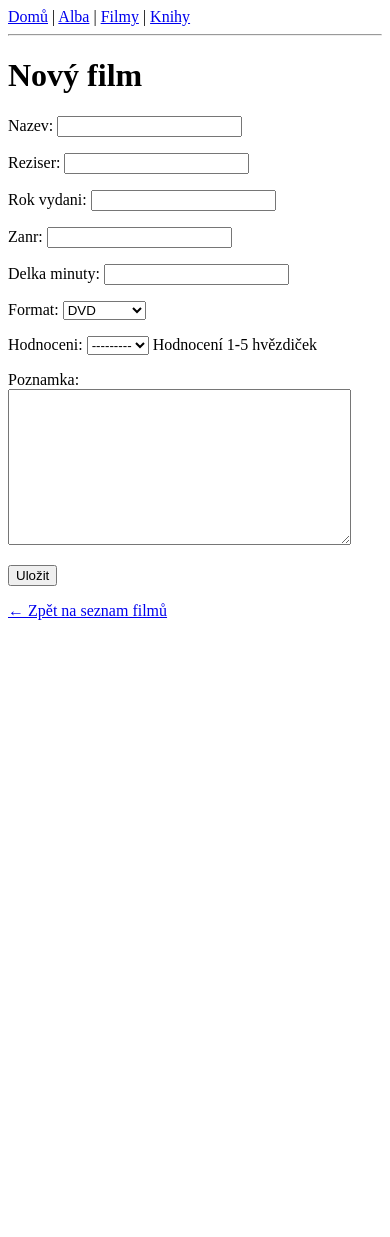
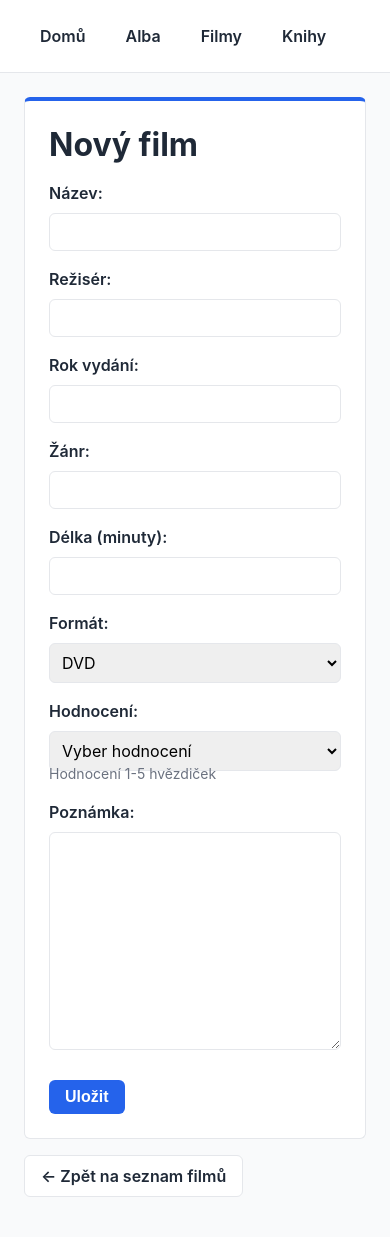
Before and after one commit to MiroslavSvoboda-prog/diskografie---sbirka-medii, a Django app: page /filmy/nove/ in a window 390 px wide. Before the commit the page ends 620 px from the top, so only its background shows below. Run offline with Django 5.2, Linux system fonts and the light colour scheme.

Commit message:
Pridano CSS stylovani s barevnym rozlisenim typu medii (album/film/kniha)

```diff
--- a/sbirka/forms.py
+++ b/sbirka/forms.py
@@ -1,20 +1,64 @@
 from django import forms
 from .models import Album, Film, Kniha
 
+HODNOCENI_PRAZDNA_VOLBA = "Vyber hodnocení"
 
-class AlbumForm(forms.ModelForm):
+
+class MediaFormMixin:
+    """Nastaví český text prázdné volby pro pole hodnocení."""
+
+    def __init__(self, *args, **kwargs):
+        super().__init__(*args, **kwargs)
+        self.fields['hodnoceni'].choices = [
+            (hodnota, popisek) if hodnota != '' else (hodnota, HODNOCENI_PRAZDNA_VOLBA)
+            for hodnota, popisek in self.fields['hodnoceni'].choices
+        ]
+
+
+class AlbumForm(MediaFormMixin, forms.ModelForm):
     class Meta:
         model = Album
         fields = ['nazev', 'interpret', 'rok_vydani', 'zanr', 'pocet_skladeb', 'format', 'hodnoceni', 'poznamka']
+        labels = {
+            'nazev': 'Název',
+            'interpret': 'Interpret',
+            'rok_vydani': 'Rok vydání',
+            'zanr': 'Žánr',
+            'pocet_skladeb': 'Počet skladeb',
+            'format': 'Formát',
+            'hodnoceni': 'Hodnocení',
+            'poznamka': 'Poznámka',
+        }
 
 
-class FilmForm(forms.ModelForm):
+class FilmForm(MediaFormMixin, forms.ModelForm):
     class Meta:
         model = Film
         fields = ['nazev', 'reziser', 'rok_vydani', 'zanr', 'delka_minuty', 'format', 'hodnoceni', 'poznamka']
+        labels = {
+            'nazev': 'Název',
+            'reziser': 'Režisér',
+            'rok_vydani': 'Rok vydání',
+            'zanr': 'Žánr',
+            'delka_minuty': 'Délka (minuty)',
+            'format': 'Formát',
+            'hodnoceni': 'Hodnocení',
+            'poznamka': 'Poznámka',
+        }
 
 
-class KnihaForm(forms.ModelForm):
+class KnihaForm(MediaFormMixin, forms.ModelForm):
     class Meta:
         model = Kniha
         fields = ['nazev', 'autor', 'rok_vydani', 'zanr', 'pocet_stran', 'isbn', 'format', 'hodnoceni', 'poznamka']
+        labels = {
+            'nazev': 'Název',
+            'autor': 'Autor',
+            'rok_vydani': 'Rok vydání',
+            'zanr': 'Žánr',
+            'pocet_stran': 'Počet stran',
+            'isbn': 'ISBN',
+            'format': 'Formát',
+            'hodnoceni': 'Hodnocení',
+            'poznamka': 'Poznámka',
+        }
--- /dev/null
+++ b/sbirka/static/sbirka/css/style.css
@@ -0,0 +1,374 @@
+:root {
+    --color-album: #7c3aed;
+    --color-album-light: #ede9fe;
+    --color-film: #2563eb;
+    --color-film-light: #dbeafe;
+    --color-kniha: #059669;
+    --color-kniha-light: #d1fae5;
+
+    --color-text: #1f2937;
+    --color-bg: #f9fafb;
+    --color-border: #e5e7eb;
+
+    --spacing-sm: 8px;
+    --spacing-md: 16px;
+    --spacing-lg: 24px;
+}
+
+* {
+    box-sizing: border-box;
+}
+
+body {
+    margin: 0;
+    font-family: -apple-system, BlinkMacSystemFont, "Segoe UI", Roboto, Helvetica, Arial, sans-serif;
+    font-size: 16px;
+    line-height: 1.5;
+    color: var(--color-text);
+    background-color: var(--color-bg);
+}
+
+h1, h2, h3 {
+    line-height: 1.25;
+    margin-bottom: var(--spacing-md);
+}
+
+a {
+    color: var(--color-film);
+}
+
+nav {
+    display: flex;
+    align-items: center;
+    gap: var(--spacing-sm);
+    padding: var(--spacing-md) var(--spacing-lg);
+    background-color: #ffffff;
+    border-bottom: 1px solid var(--color-border);
+}
+
+nav a {
+    padding: var(--spacing-sm) var(--spacing-md);
+    border-radius: 6px;
+    color: var(--color-text);
+    font-weight: 600;
+    text-decoration: none;
+}
+
+nav a:hover {
+    background-color: var(--color-bg);
+    color: var(--color-film);
+}
+
+main {
+    max-width: 800px;
+    margin: 0 auto;
+    padding: var(--spacing-lg);
+}
+
+hr {
+    display: none;
+}
+
+ul {
+    list-style: none;
+    margin: 0;
+    padding: 0;
+}
+
+/* Karty pro položky v seznamech */
+
+.card {
+    padding: var(--spacing-md);
+    margin-bottom: var(--spacing-sm);
+    border-radius: 6px;
+    background-color: #ffffff;
+    border: 1px solid var(--color-border);
+    border-left: 4px solid var(--color-border);
+}
+
+.card a {
+    font-weight: 600;
+    text-decoration: none;
+}
+
+.card a:hover {
+    text-decoration: underline;
+}
+
+.card--album {
+    background-color: var(--color-album-light);
+    border-left: 4px solid var(--color-album);
+}
+
+.card--film {
+    background-color: var(--color-film-light);
+    border-left: 4px solid var(--color-film);
+}
+
+.card--kniha {
+    background-color: var(--color-kniha-light);
+    border-left: 4px solid var(--color-kniha);
+}
+
+/* Tlačítka a formuláře */
+
+.btn,
+button,
+input[type="submit"],
+input[type="button"] {
+    display: inline-block;
+    padding: var(--spacing-sm) var(--spacing-md);
+    border: none;
+    border-radius: 6px;
+    background-color: var(--color-film);
+    color: #ffffff;
+    font-size: 1rem;
+    font-weight: 600;
+    text-decoration: none;
+    cursor: pointer;
+}
+
+.btn:hover,
+button:hover,
+input[type="submit"]:hover,
+input[type="button"]:hover {
+    opacity: 0.9;
+}
+
+.btn--danger {
+    background-color: #dc2626;
+}
+
+.btn--secondary {
+    background-color: #ffffff;
+    color: var(--color-text);
+    border: 1px solid var(--color-border);
+}
+
+.btn--secondary:hover {
+    background-color: var(--color-bg);
+    opacity: 1;
+}
+
+.btn--album { background-color: var(--color-album); }
+.btn--film { background-color: var(--color-film); }
+.btn--kniha { background-color: var(--color-kniha); }
+
+form p {
+    margin-bottom: var(--spacing-md);
+}
+
+form label {
+    display: block;
+    margin-bottom: var(--spacing-sm);
+    font-weight: 600;
+}
+
+form input,
+form select,
+form textarea {
+    width: 100%;
+    max-width: 400px;
+    padding: var(--spacing-sm);
+    border: 1px solid var(--color-border);
+    border-radius: 6px;
+    font-size: 1rem;
+    font-family: inherit;
+    transition: border-color 0.15s ease, box-shadow 0.15s ease;
+}
+
+form input:focus,
+form select:focus,
+form textarea:focus {
+    outline: none;
+    border-color: var(--color-accent, var(--color-film));
+    box-shadow: 0 0 0 3px var(--color-accent, var(--color-film));
+    opacity: 1;
+}
+
+.helptext {
+    display: block;
+    margin-top: calc(var(--spacing-sm) * -1);
+    margin-bottom: var(--spacing-sm);
+    font-size: 0.875rem;
+    color: #6b7280;
+}
+
+/* Detail stránky */
+
+.detail-panel {
+    background-color: #ffffff;
+    border: 1px solid var(--color-border);
+    border-top: 4px solid var(--color-border);
+    border-radius: 6px;
+    padding: var(--spacing-lg);
+}
+
+.detail-panel h1 {
+    margin-top: 0;
+}
+
+.detail-panel--album { border-top-color: var(--color-album); }
+.detail-panel--album h1 { color: var(--color-album); }
+
+.detail-panel--film { border-top-color: var(--color-film); }
+.detail-panel--film h1 { color: var(--color-film); }
+
+.detail-panel--kniha { border-top-color: var(--color-kniha); }
+.detail-panel--kniha h1 { color: var(--color-kniha); }
+
+.detail-list {
+    display: grid;
+    grid-template-columns: max-content 1fr;
+    gap: var(--spacing-sm) var(--spacing-lg);
+    margin: var(--spacing-lg) 0;
+}
+
+.detail-list dt {
+    font-weight: 600;
+    color: #6b7280;
+}
+
+.detail-list dd {
+    margin: 0;
+}
+
+.detail-actions {
+    display: flex;
+    flex-wrap: wrap;
+    gap: var(--spacing-sm);
+    margin-top: var(--spacing-lg);
+    padding-top: var(--spacing-lg);
+    border-top: 1px solid var(--color-border);
+}
+
+/* Formulářové stránky (vytvoření/úprava) */
+
+.form-panel {
+    background-color: #ffffff;
+    border: 1px solid var(--color-border);
+    border-top: 4px solid var(--color-border);
+    border-radius: 6px;
+    padding: var(--spacing-lg);
+    margin-bottom: var(--spacing-md);
+}
+
+.form-panel h1 {
+    margin-top: 0;
+}
+
+.form-panel--album { --color-accent: var(--color-album); border-top-color: var(--color-album); }
+.form-panel--film { --color-accent: var(--color-film); border-top-color: var(--color-film); }
+.form-panel--kniha { --color-accent: var(--color-kniha); border-top-color: var(--color-kniha); }
+
+.form-panel .btn[type="submit"] {
+    background-color: var(--color-accent, var(--color-film));
+    margin-top: var(--spacing-sm);
+}
+
+/* Stránky pro potvrzení smazání */
+
+.delete-panel {
+    background-color: #fef2f2;
+    border: 1px solid #fecaca;
+    border-left: 4px solid #dc2626;
+    border-radius: 6px;
+    padding: var(--spacing-lg);
+}
+
+.delete-panel h1 {
+    margin-top: 0;
+    font-size: 1.25rem;
+    color: #991b1b;
+}
+
+.form-actions {
+    display: flex;
+    gap: var(--spacing-sm);
+    margin-top: var(--spacing-md);
+}
+
+/* Domovská stránka */
+
+.home-subtitle {
+    margin: 0 0 var(--spacing-lg);
+    color: #6b7280;
+    font-size: 1.05rem;
+}
+
+.home-tiles {
+    display: grid;
+    grid-template-columns: repeat(3, 1fr);
+    gap: var(--spacing-lg);
+}
+
+@media (max-width: 640px) {
+    .home-tiles {
+        grid-template-columns: 1fr;
+    }
+}
+
+.home-tile {
+    display: flex;
+    flex-direction: column;
+    gap: var(--spacing-sm);
+    padding: var(--spacing-lg);
+    border-radius: 10px;
+    border-top: 4px solid var(--color-border);
+    background-color: #ffffff;
+    text-decoration: none;
+    color: var(--color-text);
+    box-shadow: 0 1px 2px rgba(0, 0, 0, 0.05);
+    transition: transform 0.15s ease, box-shadow 0.15s ease;
+}
+
+.home-tile:hover {
+    transform: translateY(-2px);
+    box-shadow: 0 8px 20px rgba(0, 0, 0, 0.1);
+}
+
+.home-tile__label {
+    font-weight: 600;
+    font-size: 1.1rem;
+}
+
+.home-tile__count {
+    font-size: 2.5rem;
+    font-weight: 700;
+    line-height: 1;
+}
+
+.home-tile__link {
+    margin-top: auto;
+    font-weight: 600;
+}
+
+.home-tile--album {
+    background-color: var(--color-album-light);
+    border-top-color: var(--color-album);
+}
+
+.home-tile--album .home-tile__count,
+.home-tile--album .home-tile__link {
+    color: var(--color-album);
+}
+
+.home-tile--film {
+    background-color: var(--color-film-light);
+    border-top-color: var(--color-film);
+}
+
+.home-tile--film .home-tile__count,
+.home-tile--film .home-tile__link {
+    color: var(--color-film);
+}
+
+.home-tile--kniha {
+    background-color: var(--color-kniha-light);
+    border-top-color: var(--color-kniha);
+}
+
+.home-tile--kniha .home-tile__count,
+.home-tile--kniha .home-tile__link {
+    color: var(--color-kniha);
+}
--- a/sbirka/templates/sbirka/base.html
+++ b/sbirka/templates/sbirka/base.html
@@ -4,15 +4,15 @@
 <head>
     <meta charset="UTF-8">
     <title>{% block title %}Diskografie{% endblock %}</title>
+    <link rel="stylesheet" href="{% static 'sbirka/css/style.css' %}">
 </head>
 <body>
     <nav>
-        <a href="{% url 'sbirka:home' %}">Domů</a> |
-        <a href="{% url 'sbirka:album_list' %}">Alba</a> |
-        <a href="{% url 'sbirka:film_list' %}">Filmy</a> |
+        <a href="{% url 'sbirka:home' %}">Domů</a>
+        <a href="{% url 'sbirka:album_list' %}">Alba</a>
+        <a href="{% url 'sbirka:film_list' %}">Filmy</a>
         <a href="{% url 'sbirka:kniha_list' %}">Knihy</a>
     </nav>
-    <hr>
     <main>
         {% block content %}
         {% endblock %}
--- a/sbirka/templates/sbirka/film_form.html
+++ b/sbirka/templates/sbirka/film_form.html
@@ -5,11 +5,13 @@
 {% endblock %}
 
 {% block content %}
-    <h1>{% if film %}Upravit film{% else %}Nový film{% endif %}</h1>
-    <form method="post">
-        {% csrf_token %}
-        {{ form.as_p }}
-        <button type="submit">Uložit</button>
-    </form>
-    <p><a href="{% url 'sbirka:film_list' %}">← Zpět na seznam filmů</a></p>
+    <div class="form-panel form-panel--film">
+        <h1>{% if film %}Upravit film{% else %}Nový film{% endif %}</h1>
+        <form method="post">
+            {% csrf_token %}
+            {{ form.as_p }}
+            <button type="submit" class="btn">Uložit</button>
+        </form>
+    </div>
+    <p><a class="btn btn--secondary" href="{% url 'sbirka:film_list' %}">← Zpět na seznam filmů</a></p>
 {% endblock %}
```
Also changed, not shown: sbirka/templates/sbirka/album_confirm_delete.html (+9 -6 lines), sbirka/templates/sbirka/album_detail.html (+26 -15 lines), sbirka/templates/sbirka/album_form.html (+9 -7 lines), sbirka/templates/sbirka/album_list.html (+7 -5 lines), sbirka/templates/sbirka/film_confirm_delete.html (+9 -6 lines), sbirka/templates/sbirka/film_detail.html (+26 -15 lines), sbirka/templates/sbirka/film_list.html (+7 -5 lines), sbirka/templates/sbirka/home.html (+19 -5 lines), sbirka/templates/sbirka/kniha_confirm_delete.html (+9 -6 lines), sbirka/templates/sbirka/kniha_detail.html (+28 -16 lines), sbirka/templates/sbirka/kniha_form.html (+9 -7 lines), sbirka/templates/sbirka/kniha_list.html (+7 -5 lines), 1 other file.
